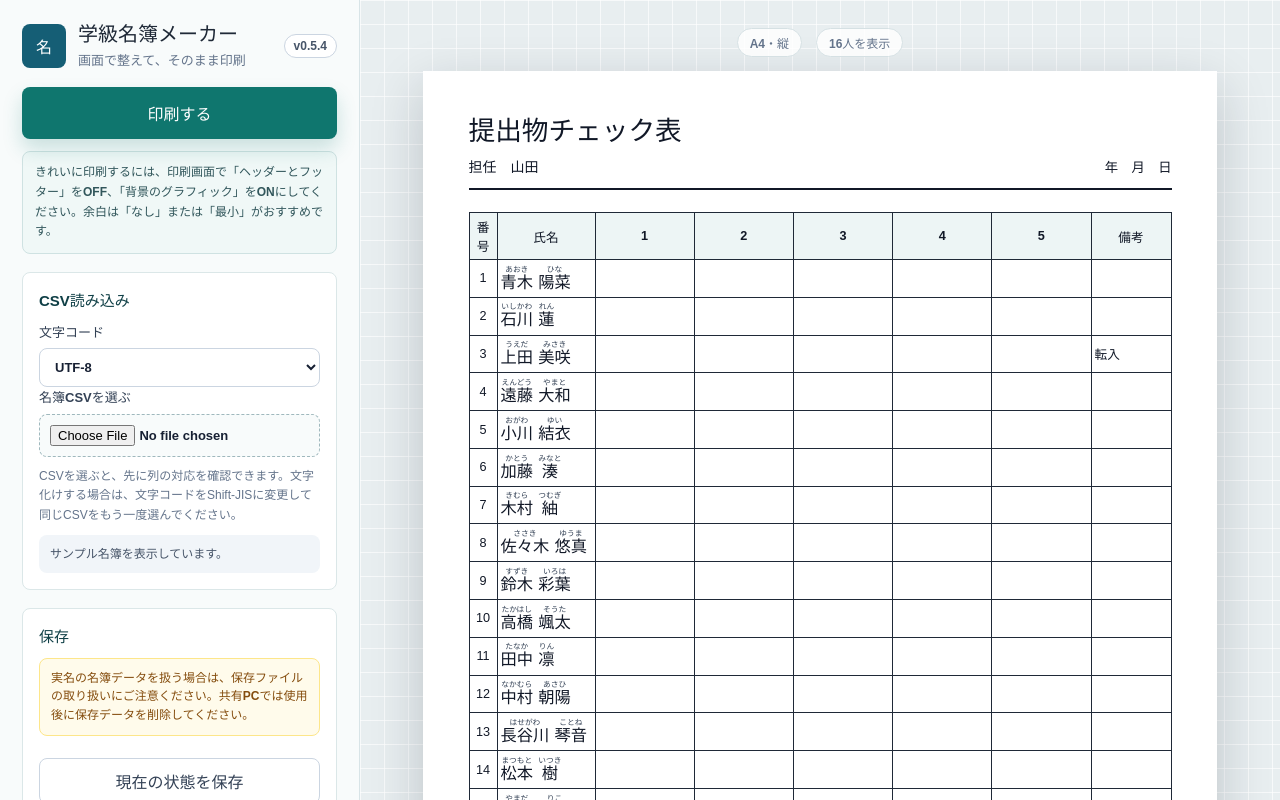
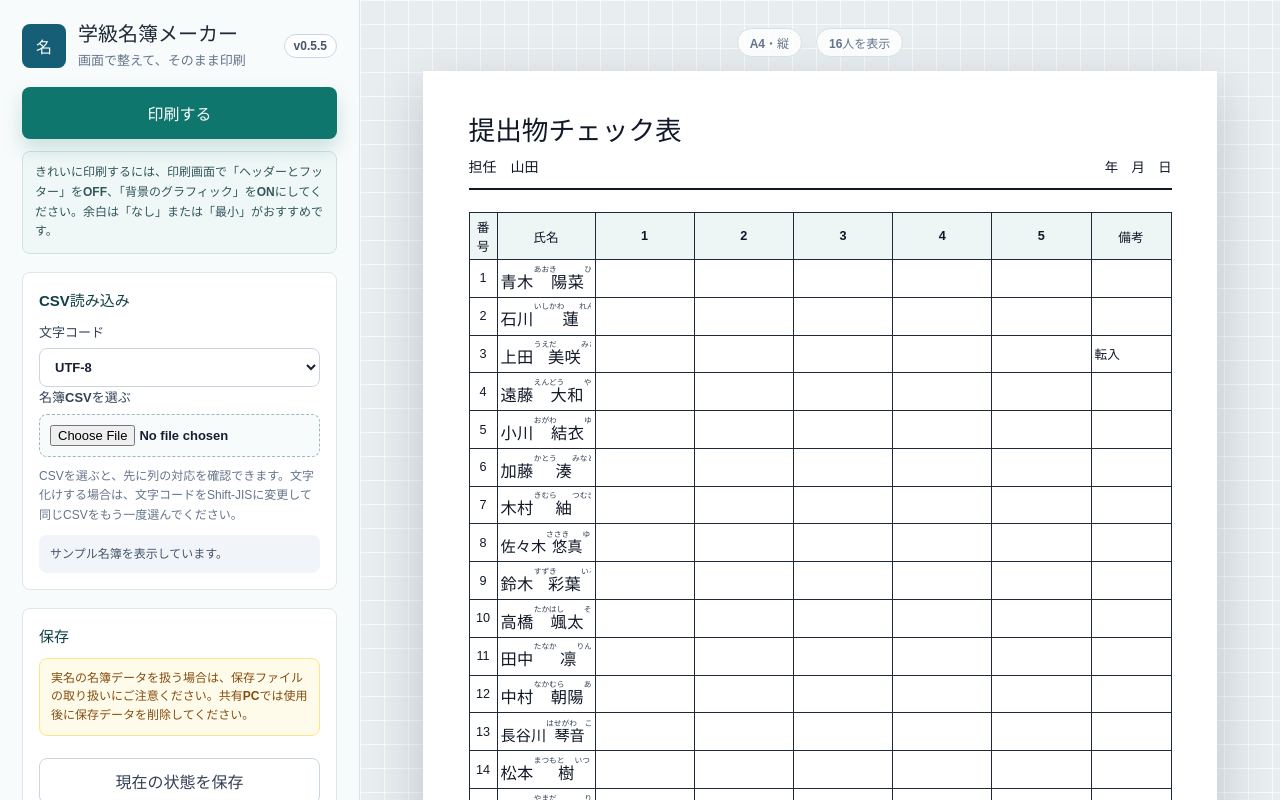
Before and after one commit to bantai-education-design/gakkyu-meibo-maker, a React (Vite) app: page / in a window 1280 px wide. Built offline with nearby package versions, Linux system fonts and the light colour scheme.

Commit message:
Fit long names in compact roster cells v0.5.5

```diff
--- a/package.json
+++ b/package.json
@@ -1,6 +1,6 @@
 {
   "name": "class-roster-maker",
-  "version": "0.5.4",
+  "version": "0.5.5",
   "private": true,
   "description": "学校現場向けの学級名簿・提出物チェック表印刷アプリ",
   "type": "module",
--- a/src/components/RosterTable.tsx
+++ b/src/components/RosterTable.tsx
@@ -7,17 +7,29 @@ interface RosterTableProps {
   settings: RosterSettings;
 }
 
+function getNameLengthClass(student: Student): string {
+  const rawName = student.fullName || `${student.lastName}${student.firstName}`;
+  const length = Array.from(rawName.replace(/\s/g, "")).length;
+  if (length >= 7) return "name-length-long";
+  if (length === 6) return "name-length-6";
+  if (length === 5) return "name-length-5";
+  return "name-length-short";
+}
+
 function NameDisplay({ student, showKana }: { student: Student; showKana: boolean }) {
+  const lengthClass = getNameLengthClass(student);
+  const spacingClass = showKana ? "name-with-kana" : "name-without-kana";
+
   if (student.fullName && !student.firstName) {
     return (
-      <span className={`full-name-text ${showKana ? "name-with-kana" : "name-without-kana"}`}>
+      <span className={`full-name-text ${spacingClass} ${lengthClass}`}>
         {showKana && student.fullKana ? (
-          <ruby>
+          <ruby className="name-part">
             {student.fullName}
             <rt>{student.fullKana}</rt>
           </ruby>
         ) : (
-          <span>{student.fullName}</span>
+          <span className="name-part">{student.fullName}</span>
         )}
       </span>
     );
@@ -25,20 +37,20 @@ function NameDisplay({ student, showKana }: { student: Student; showKana: boolea
 
   if (!showKana) {
     return (
-      <span className="full-name-text name-without-kana">
-        <span>{student.lastName}</span>
-        <span>{student.firstName}</span>
+      <span className={`full-name-text name-without-kana ${lengthClass}`}>
+        <span className="name-part">{student.lastName}</span>
+        <span className="name-part">{student.firstName}</span>
       </span>
     );
   }
 
   return (
-    <span className="full-name-text name-with-kana">
-      <ruby>
+    <span className={`full-name-text name-with-kana ${lengthClass}`}>
+      <ruby className="name-part">
         {student.lastName}
         <rt>{student.lastKana}</rt>
       </ruby>
-      <ruby>
+      <ruby className="name-part">
         {student.firstName}
         <rt>{student.firstKana}</rt>
       </ruby>
@@ -104,7 +116,10 @@ function TableBlock({
     "--check-column-width": checks.length > 0
       ? `max(${checkColumnWidth}px, calc((100% - ${fixedColumnsWidth}px) / ${checks.length}))`
       : `${checkColumnWidth}px`,
-    "--name-font-size": `${nameFontSize}px`
+    "--name-font-size": `${nameFontSize}px`,
+    "--name-font-size-5": `${Math.min(nameFontSize, settings.layout.showKana ? 15.2 : 16.5)}px`,
+    "--name-font-size-6": `${Math.min(nameFontSize, settings.layout.showKana ? 14.4 : 15.5)}px`,
+    "--name-font-size-long": `${Math.min(nameFontSize, settings.layout.showKana ? 13.4 : 14)}px`
   } as CSSProperties;
 
   return (
--- a/src/styles/app.css
+++ b/src/styles/app.css
@@ -742,14 +742,17 @@ select {
 
 .full-name-text {
   display: inline-flex;
+  flex-wrap: nowrap;
   align-items: baseline;
-  gap: 1.4mm;
+  gap: 1mm;
   max-width: 100%;
   min-width: 0;
-  overflow-wrap: anywhere;
+  overflow: hidden;
+  overflow-wrap: normal;
   font-size: var(--name-font-size);
   font-weight: 750;
-  word-break: normal;
+  word-break: keep-all;
+  white-space: nowrap;
   line-height: 1.18;
 }
 
@@ -761,15 +764,52 @@ select {
   line-height: 1.2;
 }
 
-.name-col .full-name-text {
-  white-space: normal;
+.name-length-short {
+  letter-spacing: 0.02em;
 }
 
-.name-col ruby,
-.name-col .full-name-text > span {
+.name-length-5 {
+  gap: 0.25mm;
+  font-size: var(--name-font-size-5);
+  letter-spacing: 0;
+}
+
+.name-length-6 {
+  gap: 0;
+  font-size: var(--name-font-size-6);
+  letter-spacing: -0.04em;
+}
+
+.name-length-long {
+  gap: 0;
+  font-size: var(--name-font-size-long);
+  letter-spacing: -0.055em;
+}
+
+.name-col .full-name-text {
+  white-space: nowrap;
+}
+
+.name-part {
+  display: inline-block;
+  max-width: 100%;
   min-width: 0;
-  overflow-wrap: anywhere;
-  white-space: normal;
+  overflow: visible;
+  overflow-wrap: normal;
+  white-space: nowrap;
+  word-break: keep-all;
+}
+
+.name-col .name-part {
+  flex: 0 1 auto;
+  white-space: nowrap;
+}
+
+.name-col .name-part:only-child {
+  min-width: 0;
+  overflow: hidden;
+  overflow-wrap: normal;
+  white-space: nowrap;
 }
 
 .columns-2 .roster-table {
@@ -783,7 +823,6 @@ select {
 
 ruby {
   ruby-align: center;
-  white-space: nowrap;
 }
 
 rt {
--- a/src/version.ts
+++ b/src/version.ts
@@ -1 +1 @@
-export const APP_VERSION = "0.5.4";
+export const APP_VERSION = "0.5.5";
```
Also changed, not shown: 2 other files (tests, documents, lock files or other folders).
